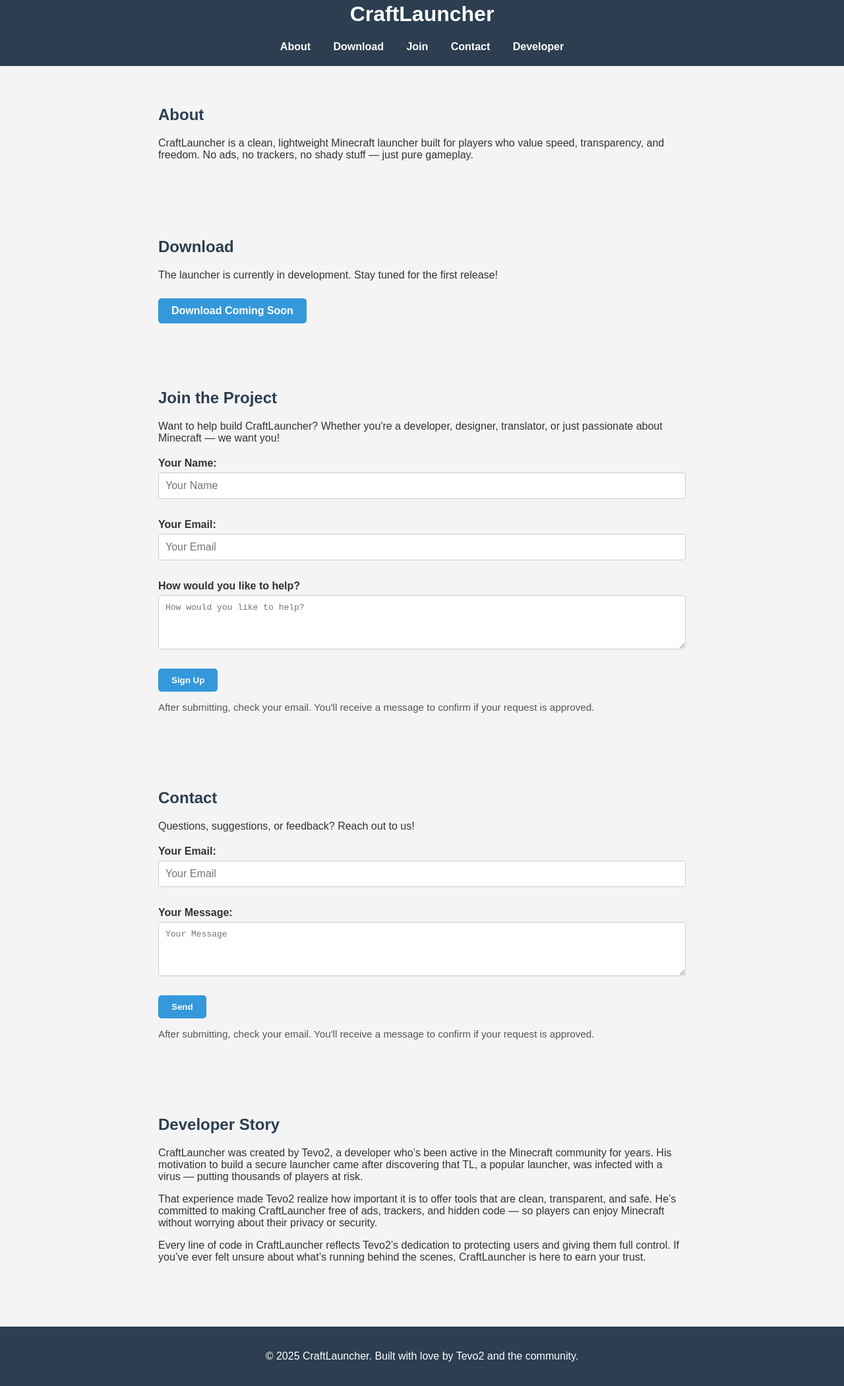
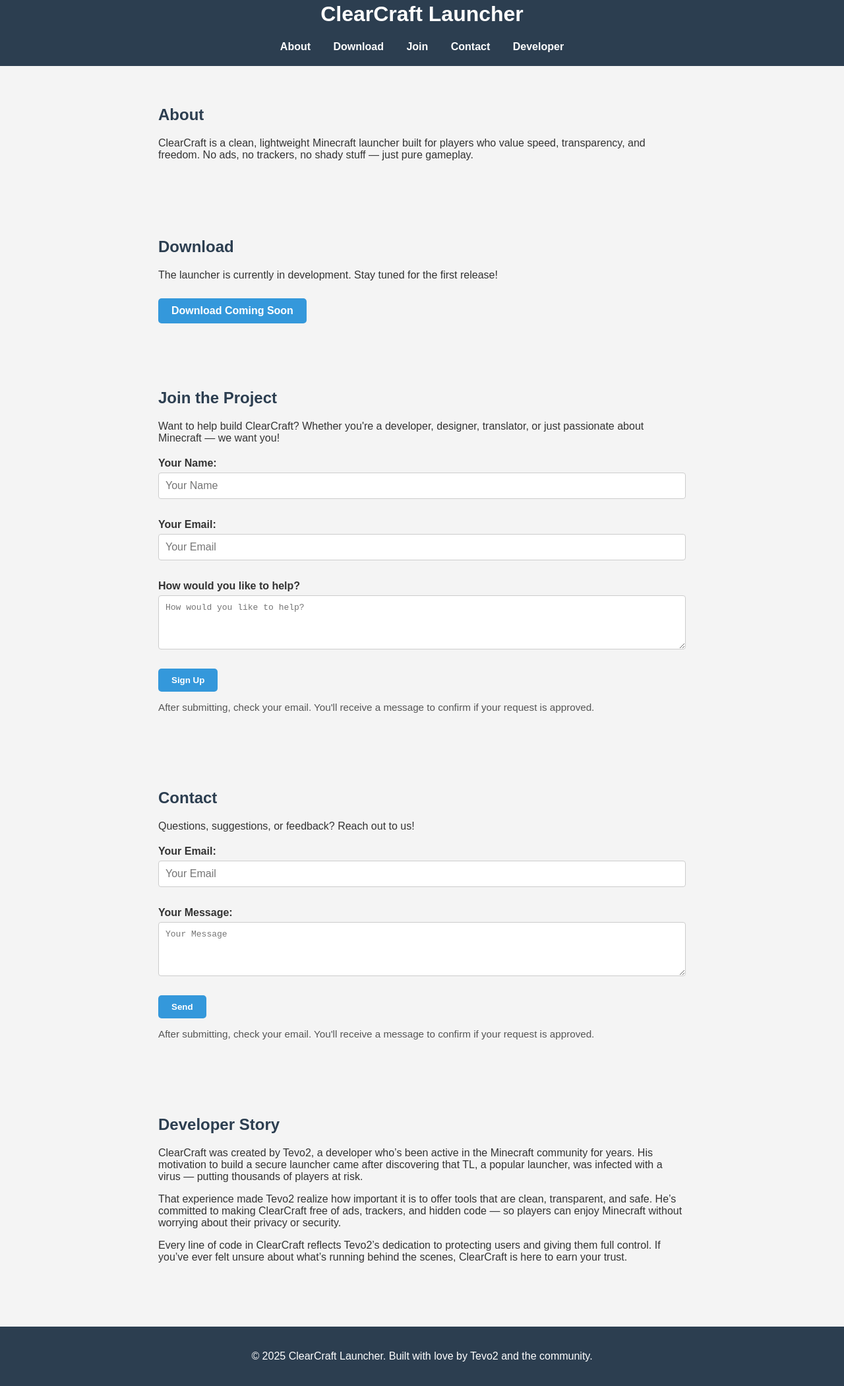
Before and after one commit to tevoisthebestminecrafter/clearcraft-site, a plain HTML site: page index.html in a window 1280 px wide. Shown: the part 38-2138 px from the top of the page at 66% size. Drawn offline with Linux system fonts and the light colour scheme.

Commit message:
Update index.html

```diff
--- a/index.html
+++ b/index.html
@@ -2,7 +2,7 @@
 <html lang="en">
 <head>
   <meta charset="UTF-8">
-  <title>CraftLauncher</title>
+  <title>ClearCraft Launcher</title>
   <meta name="viewport" content="width=device-width, initial-scale=1">
   <style>
     body {
@@ -17,6 +17,10 @@
       color: white;
       padding: 20px 0;
       text-align: center;
+    }
+
+    nav {
+      margin-top: 10px;
     }
 
     nav a {
@@ -88,7 +92,7 @@
 <body>
 
   <header>
-    <h1>CraftLauncher</h1>
+    <h1>ClearCraft Launcher</h1>
     <nav>
       <a href="#about">About</a>
       <a href="#download">Download</a>
@@ -100,7 +104,7 @@
 
   <section id="about">
     <h2>About</h2>
-    <p>CraftLauncher is a clean, lightweight Minecraft launcher built for players who value speed, transparency, and freedom. No ads, no trackers, no shady stuff — just pure gameplay.</p>
+    <p>ClearCraft is a clean, lightweight Minecraft launcher built for players who value speed, transparency, and freedom. No ads, no trackers, no shady stuff — just pure gameplay.</p>
   </section>
 
   <section id="download">
@@ -111,7 +115,7 @@
 
   <section id="join">
     <h2>Join the Project</h2>
-    <p>Want to help build CraftLauncher? Whether you're a developer, designer, translator, or just passionate about Minecraft — we want you!</p>
+    <p>Want to help build ClearCraft? Whether you're a developer, designer, translator, or just passionate about Minecraft — we want you!</p>
     <form action="https://formspree.io/f/xblzkzyy" method="POST">
       <input type="hidden" name="_redirect" value="https://tevoisthebestminecrafter.github.io/clearcraft-site/thanks.html">
 
@@ -152,13 +156,13 @@
 
   <section id="developer-story">
     <h2>Developer Story</h2>
-    <p>CraftLauncher was created by Tevo2, a developer who’s been active in the Minecraft community for years. His motivation to build a secure launcher came after discovering that TL, a popular launcher, was infected with a virus — putting thousands of players at risk.</p>
-    <p>That experience made Tevo2 realize how important it is to offer tools that are clean, transparent, and safe. He’s committed to making CraftLauncher free of ads, trackers, and hidden code — so players can enjoy Minecraft without worrying about their privacy or security.</p>
-    <p>Every line of code in CraftLauncher reflects Tevo2’s dedication to protecting users and giving them full control. If you’ve ever felt unsure about what’s running behind the scenes, CraftLauncher is here to earn your trust.</p>
+    <p>ClearCraft was created by Tevo2, a developer who’s been active in the Minecraft community for years. His motivation to build a secure launcher came after discovering that TL, a popular launcher, was infected with a virus — putting thousands of players at risk.</p>
+    <p>That experience made Tevo2 realize how important it is to offer tools that are clean, transparent, and safe. He’s committed to making ClearCraft free of ads, trackers, and hidden code — so players can enjoy Minecraft without worrying about their privacy or security.</p>
+    <p>Every line of code in ClearCraft reflects Tevo2’s dedication to protecting users and giving them full control. If you’ve ever felt unsure about what’s running behind the scenes, ClearCraft is here to earn your trust.</p>
   </section>
 
   <footer>
-    <p>&copy; 2025 CraftLauncher. Built with love by Tevo2 and the community.</p>
+    <p>&copy; 2025 ClearCraft Launcher. Built with love by Tevo2 and the community.</p>
   </footer>
 
 </body>
```
